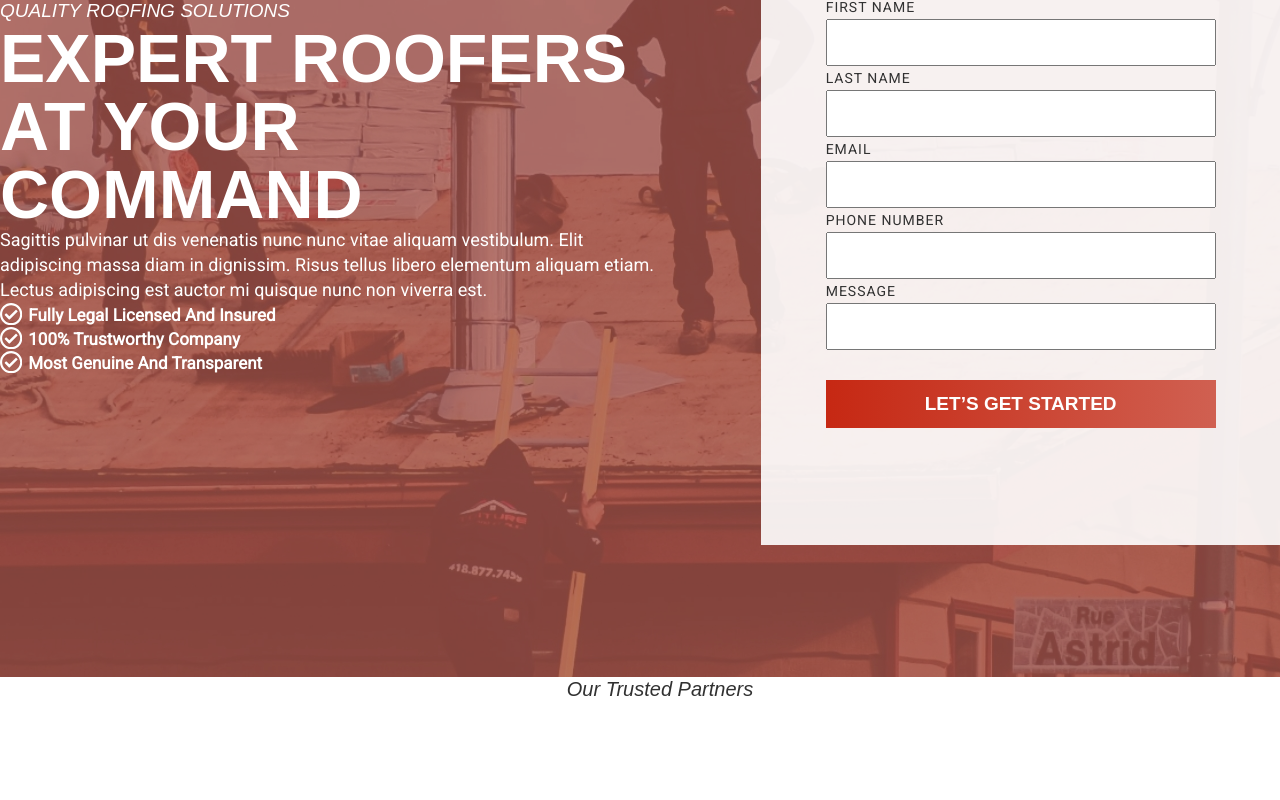
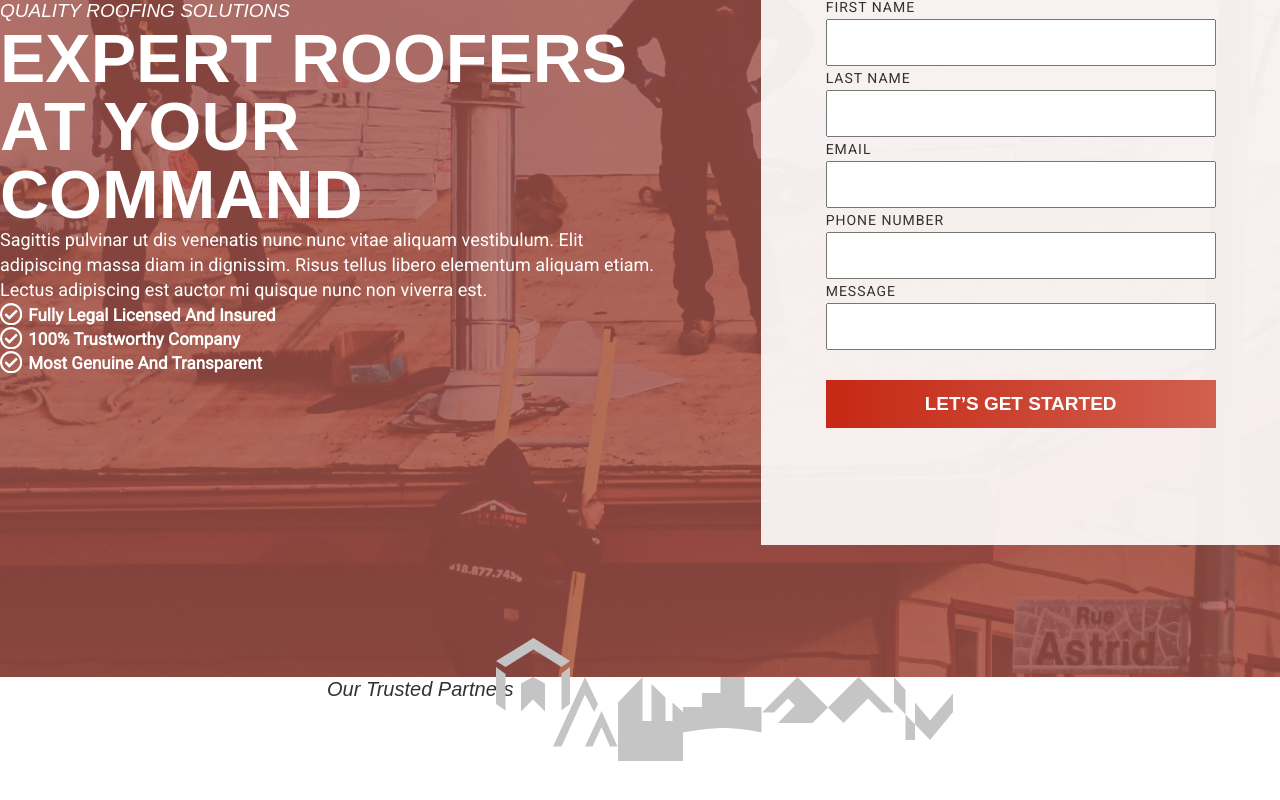
Before and after one commit to PavelNovik/roofer, a React (Vite) app: page / in a window 1280 px wide. Shown: the part 401-1201 px from the top of the page. Built offline with nearby package versions, Linux system fonts and the light colour scheme.

Commit message:
add gradient hover behaviour style

```diff
--- a/src/components/layout/partners/partners.module.scss
+++ b/src/components/layout/partners/partners.module.scss
@@ -2,8 +2,8 @@
   display: flex;
   height: 403px;
 
-  svg path {
-    fill: url("#gradient");
+  .cardWrapper:hover path {
+    fill: url('#gradient');
   }
 }
 
--- a/src/components/layout/partners/partners.tsx
+++ b/src/components/layout/partners/partners.tsx
@@ -2,19 +2,24 @@ import { Wrapper } from '@/components/ui/wrapper/wrapper'
 import { Typography } from '@/components/ui/typography/typography'
 import s from './partners.module.scss'
 import { PartnerLogo } from '@/components/ui/logo/partner-logo'
+import { Partner1 } from '@/assets/icons/partner1'
+import { Partner2 } from '@/assets/icons/partner2'
+import { Partner4 } from '@/assets/icons/partner4'
+import { Partner5 } from '@/assets/icons/partner5'
+import { Partner6 } from '@/assets/icons/partner6'
 
 export const Partners = () => {
   return (
     <section id={'partners'} className={s.partners}>
-      <PartnerLogo />
       <Wrapper>
         <Typography className={s.title}>Our trusted partners</Typography>
         <Wrapper>
-          {/*<Partner1 />*/}
-          {/*<Partner2 />*/}
-          {/*<Partner4 />*/}
-          {/*<Partner5 />*/}
-          {/*<Partner6 />*/}
+          <PartnerLogo className={s.cardWrapper} />
+          <Partner1 className={s.cardWrapper} />
+          <Partner2 className={s.cardWrapper} />
+          <Partner4 className={s.cardWrapper} />
+          <Partner5 className={s.cardWrapper} />
+          <Partner6 className={s.cardWrapper} />
         </Wrapper>
       </Wrapper>
     </section>
```
